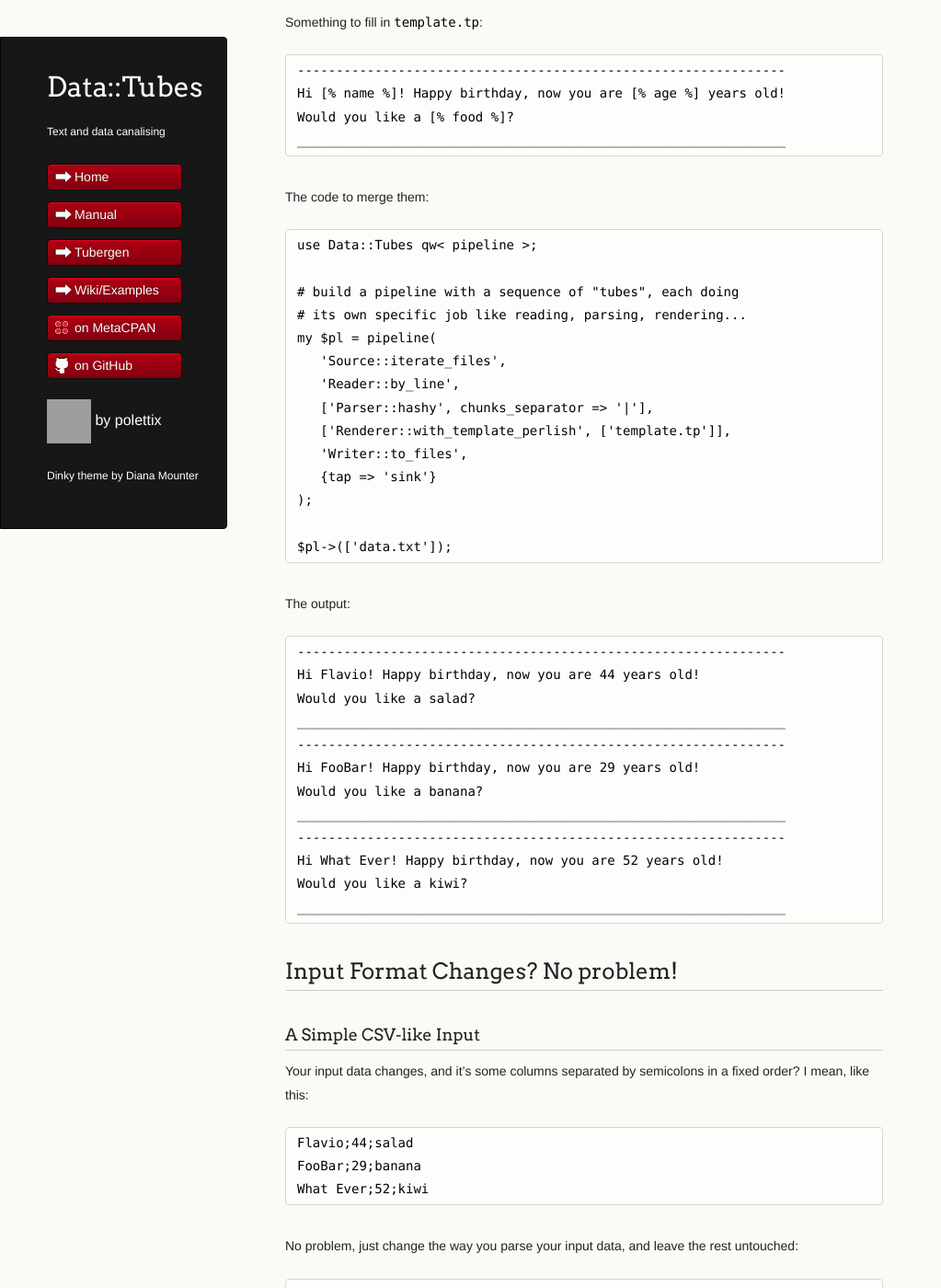
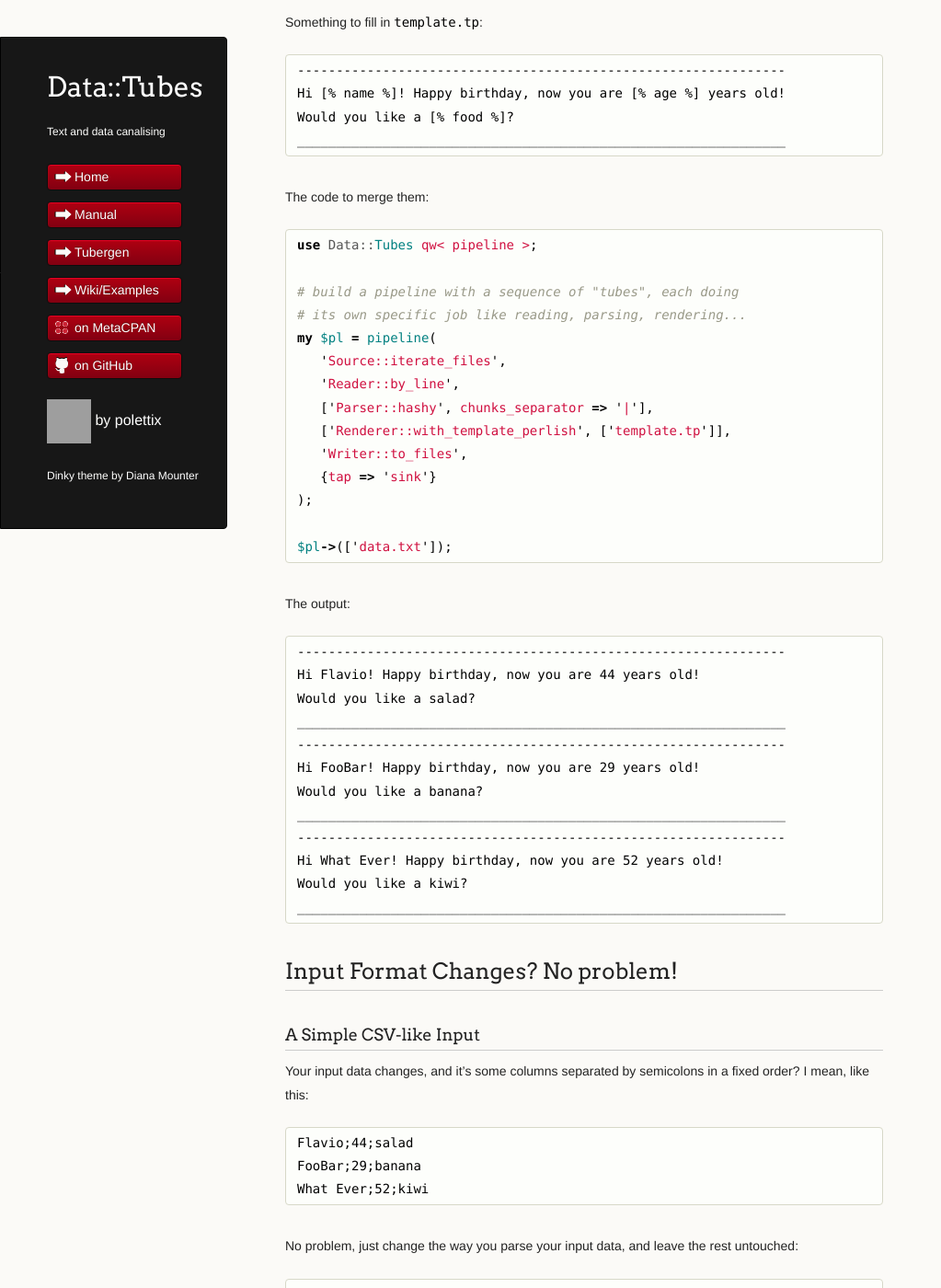
Before and after one commit to polettix/Data-Tubes, a Jekyll site: the page built from index.md, in a window 1280 px wide and 1400 px high, scrolled down 485 px. Shown: the whole window at 92% size, without its empty margins (0-1023 px from the left). Built offline with Jekyll 4.4.1, drawn with Linux system fonts in a browser that asks for light colours; some of the changed text lies outside the part shown; grey boxes are pictures that could not be loaded.

Commit message:
added syntax highlighting

````diff
--- a/_layouts/page.html
+++ b/_layouts/page.html
@@ -7,6 +7,7 @@
 
     <link rel="stylesheet" href="stylesheets/styles.css">
     <link rel="stylesheet" href="stylesheets/github-light.css">
+    <link rel="stylesheet" href="stylesheets/github-highlight.css">
     <script src="javascripts/scale.fix.js"></script>
     <meta name="viewport" content="width=device-width, initial-scale=1, user-scalable=no">
     <!--[if lt IE 9]>
--- a/index.md
+++ b/index.md
@@ -149,18 +149,18 @@ leading/trailing whitespaces and continuation lines. In simple terms, it
 is not capable of properly handling the following input:
 
 ```
-Name:    Flavio  ␤
-Age:     44  ␤
-Food:    salad  ␤
-␤
-AGE  : 29␤
-name : FooBar␤
-FOOD : banana   ␤
-␤
-food: kiwi␤
-name: What␤
- Ever␤
-Age: 52   ␤
+Name:    Flavio  ↵
+Age:     44  ↵
+Food:    salad  ↵
+↵
+AGE  : 29↵
+name : FooBar↵
+FOOD : banana   ↵
+↵
+food: kiwi↵
+name: What↵
+ Ever↵
+Age: 52   ↵
 ```
 
 So... why don't you roll your own parsing step then? It's easy, and you
--- /dev/null
+++ b/stylesheets/github-highlight.css
@@ -0,0 +1,61 @@
+.highlighter-rouge .hll { background-color: #ffffcc }
+.highlighter-rouge .c { color: #999988; font-style: italic } /* Comment */
+.highlighter-rouge .err { color: #a61717; background-color: #e3d2d2 } /* Error */
+.highlighter-rouge .k { color: #000000; font-weight: bold } /* Keyword */
+.highlighter-rouge .o { color: #000000; font-weight: bold } /* Operator */
+.highlighter-rouge .cm { color: #999988; font-style: italic } /* Comment.Multiline */
+.highlighter-rouge .cp { color: #999999; font-weight: bold; font-style: italic } /* Comment.Preproc */
+.highlighter-rouge .c1 { color: #999988; font-style: italic } /* Comment.Single */
+.highlighter-rouge .cs { color: #999999; font-weight: bold; font-style: italic } /* Comment.Special */
+.highlighter-rouge .gd { color: #000000; background-color: #ffdddd } /* Generic.Deleted */
+.highlighter-rouge .ge { color: #000000; font-style: italic } /* Generic.Emph */
+.highlighter-rouge .gr { color: #aa0000 } /* Generic.Error */
+.highlighter-rouge .gh { color: #999999 } /* Generic.Heading */
+.highlighter-rouge .gi { color: #000000; background-color: #ddffdd } /* Generic.Inserted */
+.highlighter-rouge .go { color: #888888 } /* Generic.Output */
+.highlighter-rouge .gp { color: #555555 } /* Generic.Prompt */
+.highlighter-rouge .gs { font-weight: bold } /* Generic.Strong */
+.highlighter-rouge .gu { color: #aaaaaa } /* Generic.Subheading */
+.highlighter-rouge .gt { color: #aa0000 } /* Generic.Traceback */
+.highlighter-rouge .kc { color: #000000; font-weight: bold } /* Keyword.Constant */
+.highlighter-rouge .kd { color: #000000; font-weight: bold } /* Keyword.Declaration */
+.highlighter-rouge .kn { color: #000000; font-weight: bold } /* Keyword.Namespace */
+.highlighter-rouge .kp { color: #000000; font-weight: bold } /* Keyword.Pseudo */
+.highlighter-rouge .kr { color: #000000; font-weight: bold } /* Keyword.Reserved */
+.highlighter-rouge .kt { color: #445588; font-weight: bold } /* Keyword.Type */
+.highlighter-rouge .m { color: #009999 } /* Literal.Number */
+.highlighter-rouge .s { color: #d01040 } /* Literal.String */
+.highlighter-rouge .na { color: #008080 } /* Name.Attribute */
+.highlighter-rouge .nb { color: #0086B3 } /* Name.Builtin */
+.highlighter-rouge .nc { color: #445588; font-weight: bold } /* Name.Class */
+.highlighter-rouge .no { color: #008080 } /* Name.Constant */
+.highlighter-rouge .nd { color: #3c5d5d; font-weight: bold } /* Name.Decorator */
+.highlighter-rouge .ni { color: #800080 } /* Name.Entity */
+.highlighter-rouge .ne { color: #990000; font-weight: bold } /* Name.Exception */
+.highlighter-rouge .nf { color: #990000; font-weight: bold } /* Name.Function */
+.highlighter-rouge .nl { color: #990000; font-weight: bold } /* Name.Label */
+.highlighter-rouge .nn { color: #555555 } /* Name.Namespace */
+.highlighter-rouge .nt { color: #000080 } /* Name.Tag */
+.highlighter-rouge .nv { color: #008080 } /* Name.Variable */
+.highlighter-rouge .ow { color: #000000; font-weight: bold } /* Operator.Word */
+.highlighter-rouge .w { color: #bbbbbb } /* Text.Whitespace */
+.highlighter-rouge .mf { color: #009999 } /* Literal.Number.Float */
+.highlighter-rouge .mh { color: #009999 } /* Literal.Number.Hex */
+.highlighter-rouge .mi { color: #009999 } /* Literal.Number.Integer */
+.highlighter-rouge .mo { color: #009999 } /* Literal.Number.Oct */
+.highlighter-rouge .sb { color: #d01040 } /* Literal.String.Backtick */
+.highlighter-rouge .sc { color: #d01040 } /* Literal.String.Char */
+.highlighter-rouge .sd { color: #d01040 } /* Literal.String.Doc */
+.highlighter-rouge .s2 { color: #d01040 } /* Literal.String.Double */
+.highlighter-rouge .se { color: #d01040 } /* Literal.String.Escape */
+.highlighter-rouge .sh { color: #d01040 } /* Literal.String.Heredoc */
+.highlighter-rouge .si { color: #d01040 } /* Literal.String.Interpol */
+.highlighter-rouge .sx { color: #d01040 } /* Literal.String.Other */
+.highlighter-rouge .sr { color: #009926 } /* Literal.String.Regex */
+.highlighter-rouge .s1 { color: #d01040 } /* Literal.String.Single */
+.highlighter-rouge .ss { color: #990073 } /* Literal.String.Symbol */
+.highlighter-rouge .bp { color: #999999 } /* Name.Builtin.Pseudo */
+.highlighter-rouge .vc { color: #008080 } /* Name.Variable.Class */
+.highlighter-rouge .vg { color: #008080 } /* Name.Variable.Global */
+.highlighter-rouge .vi { color: #008080 } /* Name.Variable.Instance */
+.highlighter-rouge .il { color: #009999 } /* Literal.Number.Integer.Long */
````
